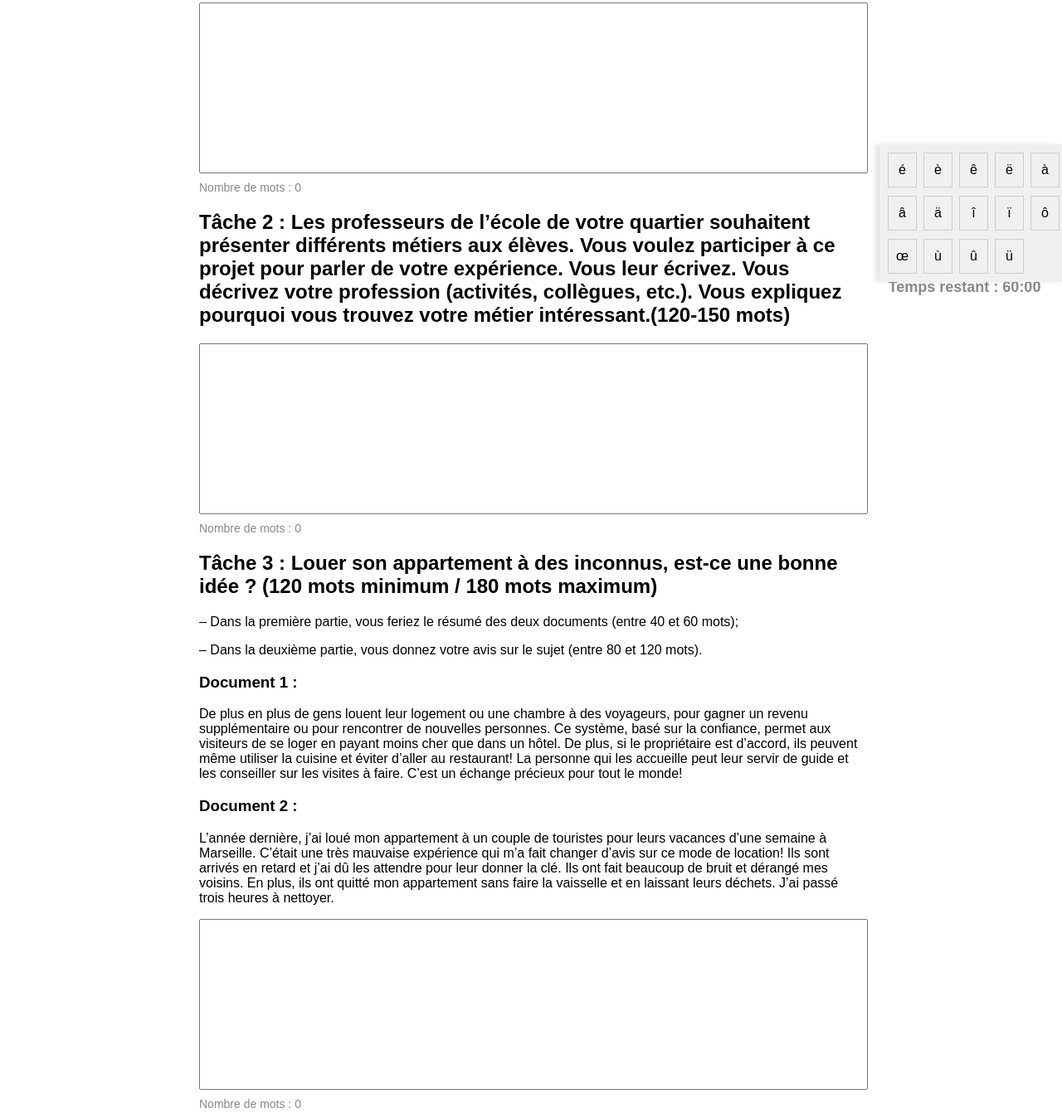
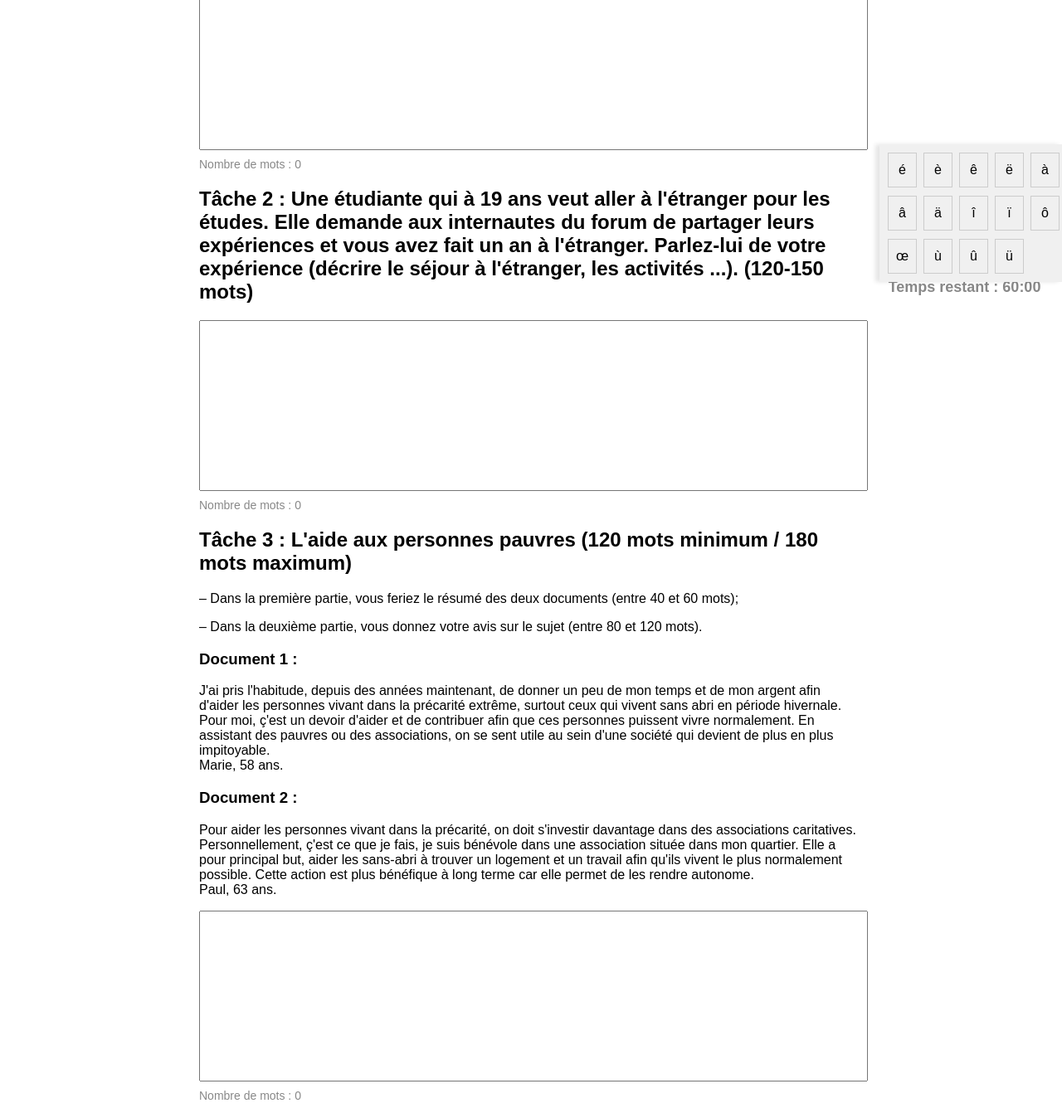
Before and after one commit to roolys/ee-combinaison5, a plain HTML site: page index.html in a window 1280 px wide. Shown: the part 306-1648 px from the top of the page at 83% size. Drawn offline with Linux system fonts and the light colour scheme.

Commit message:
newChanges

```diff
--- a/index.html
+++ b/index.html
@@ -12,7 +12,7 @@
     <h5>COMBINAISON 5</h5>
   <div class="container">
     <div class="text-area">
-      <h2>Tâche 1 : Vous souhaitez aller au concert de votre artiste préféré(e). Vous proposez à votre ami(e) de vous accompagner. Vous lui écrivez un courriel avec les informations utiles (date, prix, lieu, artiste, durée). (60-120 mots)</h2>
+      <h2>Tâche 1 : Vous avez trouvé un nouveau travail. Vous écrivez à votre amie francophone pour lui annoncer la bonne nouvelle. Vous décrivez votre poste, vos collègues et votre lieu de travail. (60-120 mots)</h2>
       <p>
 
       </p>
@@ -20,7 +20,7 @@
       <p class="word-count" id="wordCount1">Nombre de mots : 0</p>
     </div>
     <div class="text-area">
-      <h2>Tâche 2 : Les professeurs de l’école de votre quartier souhaitent présenter différents métiers aux élèves. Vous voulez participer à ce projet pour parler de votre expérience. Vous leur écrivez. Vous décrivez votre profession (activités, collègues, etc.). Vous expliquez pourquoi vous trouvez votre métier intéressant.(120-150 mots)
+      <h2>Tâche 2 : Une étudiante qui à 19 ans veut aller à l'étranger pour les études. Elle demande aux internautes du forum de partager leurs expériences et vous avez fait un an à l'étranger. Parlez-lui de votre expérience (décrire le séjour à l'étranger, les activités ...). (120-150 mots)
     </h2>
       <p>
 
@@ -30,7 +30,7 @@
     </div>
     <div class="text-area">
       <!-- <h2>Tâche 3 : Sur votre site internet dédié aux questions de l'éducation, vous avez lu les deux opinions ci-dessous au sujet des nouvelles technologies. La question posée est : Que pensez-vous de l'utilisation des nouvelles technologies dans les écoles ? Cette question vous intéresse, vous écrivez un article (120 mots minimum / 180 mots maximum) que vous voulez publier sur le site internet.</h2> -->
-      <h2>Tâche 3 : Louer son appartement à des inconnus, est-ce une bonne idée ? (120 mots minimum / 180 mots maximum)</h2>
+      <h2>Tâche 3 : L'aide aux personnes pauvres (120 mots minimum / 180 mots maximum)</h2>
       <p>
         – Dans la première partie, vous feriez le résumé des deux documents (entre 40 et 60 mots);
       </p>
@@ -39,12 +39,13 @@
       </p>
       <h3>Document 1 : </h3>
       <p>
-        De plus en plus de gens louent leur logement ou une chambre à des voyageurs, pour gagner un revenu supplémentaire ou pour rencontrer de nouvelles personnes. Ce système, basé sur la confiance, permet aux visiteurs de se loger en payant moins cher que dans un hôtel. De plus, si le propriétaire est d’accord, ils peuvent même utiliser la cuisine et éviter d’aller au restaurant! La personne qui les accueille peut leur servir de guide et les conseiller sur les visites à faire. C’est un échange précieux pour tout le monde!
+        J'ai pris l'habitude, depuis des années maintenant, de donner un peu de mon temps et de mon argent afin d'aider les personnes vivant dans la précarité extrême, surtout ceux qui vivent sans abri en période hivernale. Pour moi, ç'est un devoir d'aider et de contribuer afin que ces personnes puissent vivre normalement. En assistant des pauvres ou des associations, on se sent utile au sein d'une société qui devient de plus en plus impitoyable. <br>
+        Marie, 58 ans.
       </p>
       <h3>Document 2 : </h3>
       <p>
-        L’année dernière, j’ai loué mon appartement à un couple de touristes pour leurs vacances d’une semaine à Marseille. C’était une très mauvaise expérience qui m’a fait changer d’avis sur ce mode de location! Ils sont arrivés en retard et j’ai dû les attendre pour leur donner la clé. Ils ont fait beaucoup de bruit et dérangé mes voisins. En plus, ils ont quitté mon appartement sans faire la vaisselle et en laissant leurs déchets. J’ai passé trois heures à nettoyer.
-
+        Pour aider les personnes vivant dans la précarité, on doit s'investir davantage dans des associations caritatives. Personnellement, ç'est ce que je fais, je suis bénévole dans une association située dans mon quartier. Elle a pour principal but, aider les sans-abri à trouver un logement et un travail afin qu'ils vivent le plus normalement possible. Cette action est plus bénéfique à long terme car elle permet de les rendre autonome. <br>
+        Paul, 63 ans.
 
       </p>
 
```
